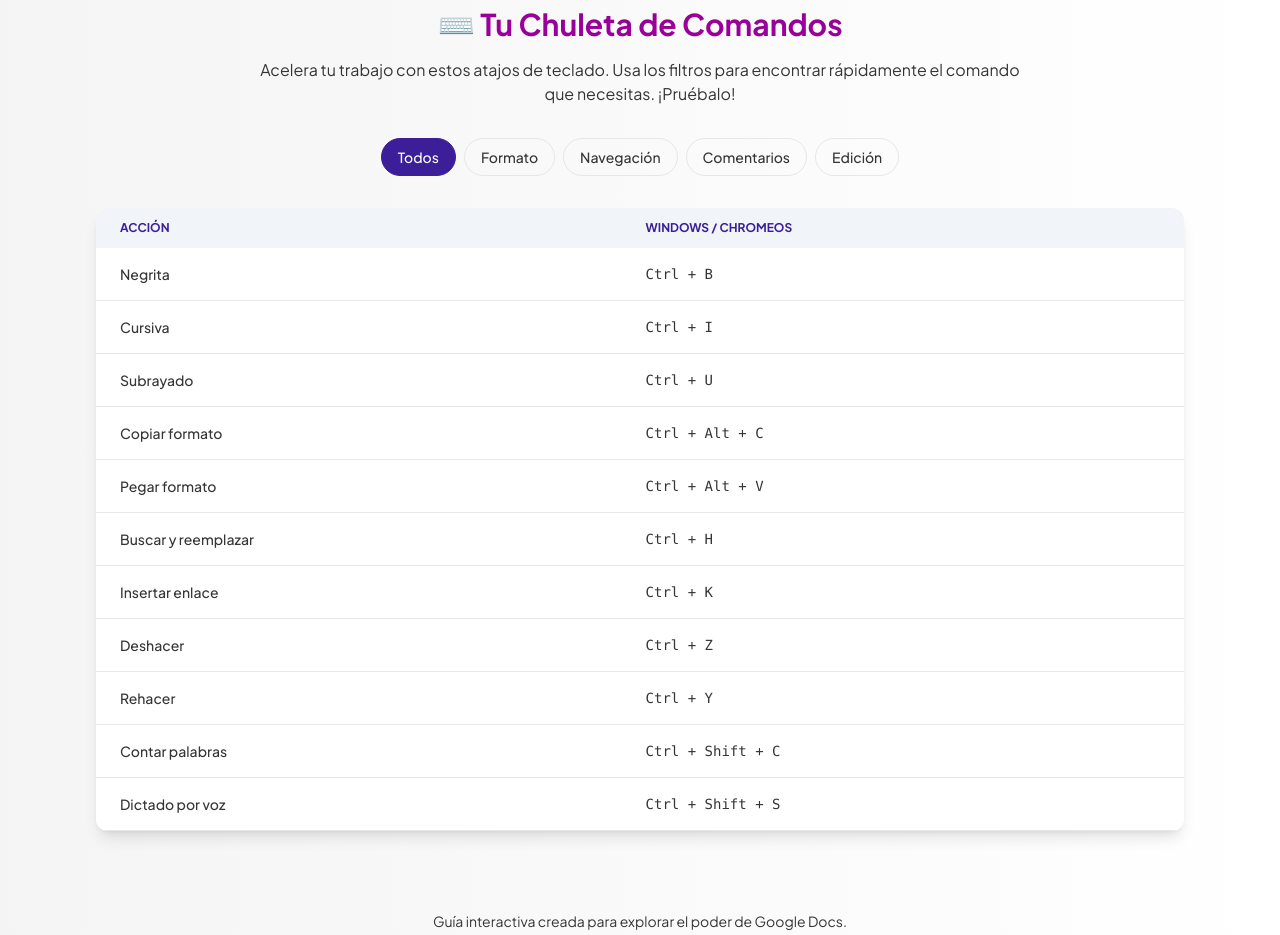
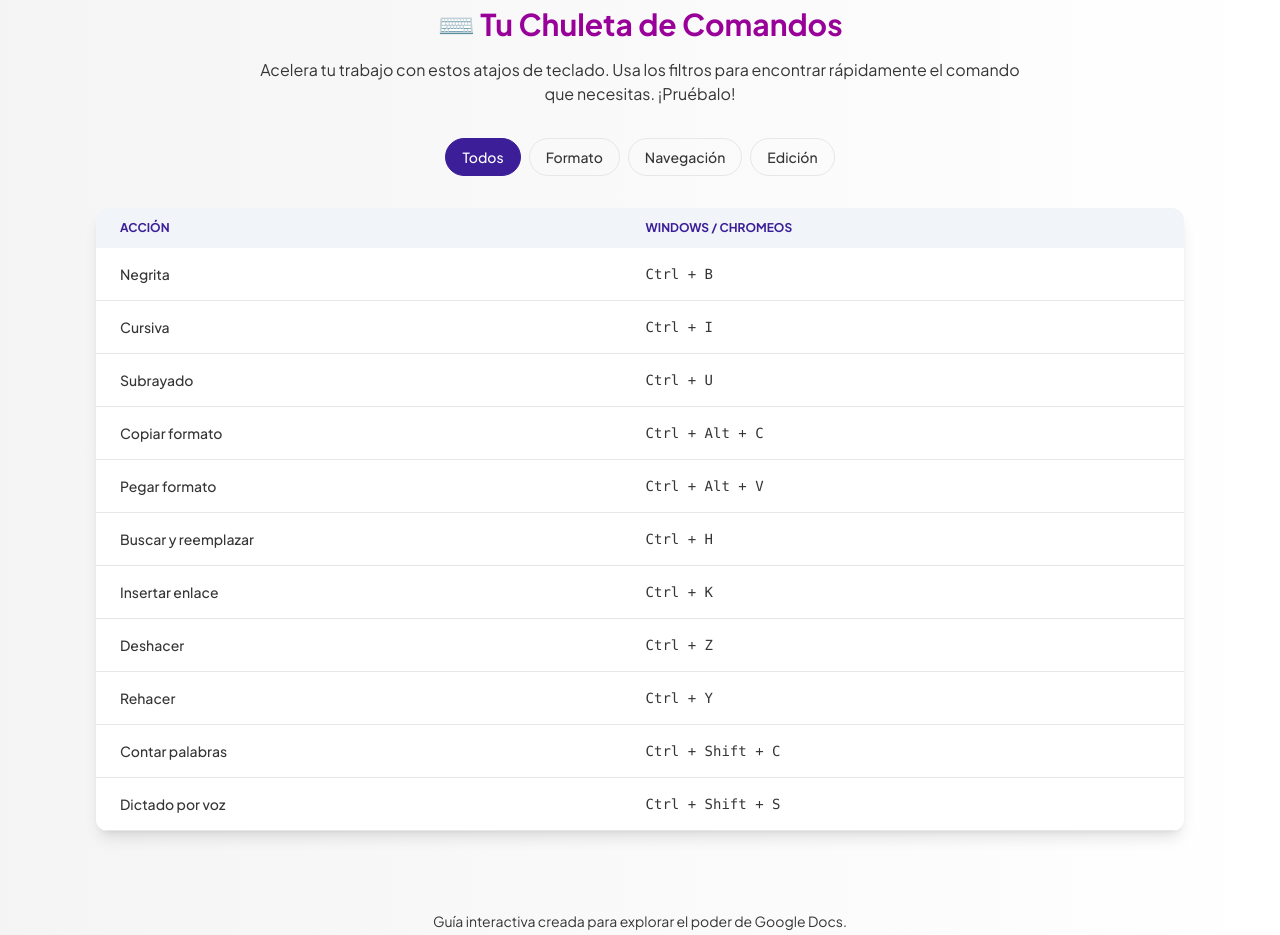
Before and after one commit to dchaconoca/Tech-Builders, a plain HTML site: page contenido/docs.html in a window 1280 px wide. Shown: the part 1580-2515 px from the top of the page. Drawn offline with nearby package versions, Linux system fonts and the light colour scheme.

Commit message:
Actualización comandos

```diff
--- a/contenido/docs.html
+++ b/contenido/docs.html
@@ -161,7 +161,6 @@
                 <button class="command-filter px-4 py-2 border rounded-full text-sm font-medium transition-colors duration-300" data-filter="todos">Todos</button>
                 <button class="command-filter px-4 py-2 border rounded-full text-sm font-medium transition-colors duration-300" data-filter="formato">Formato</button>
                 <button class="command-filter px-4 py-2 border rounded-full text-sm font-medium transition-colors duration-300" data-filter="navegacion">Navegación</button>
-                <button class="command-filter px-4 py-2 border rounded-full text-sm font-medium transition-colors duration-300" data-filter="comentarios">Comentarios</button>
                 <button class="command-filter px-4 py-2 border rounded-full text-sm font-medium transition-colors duration-300" data-filter="edicion">Edición</button>
             </div>
 
```
